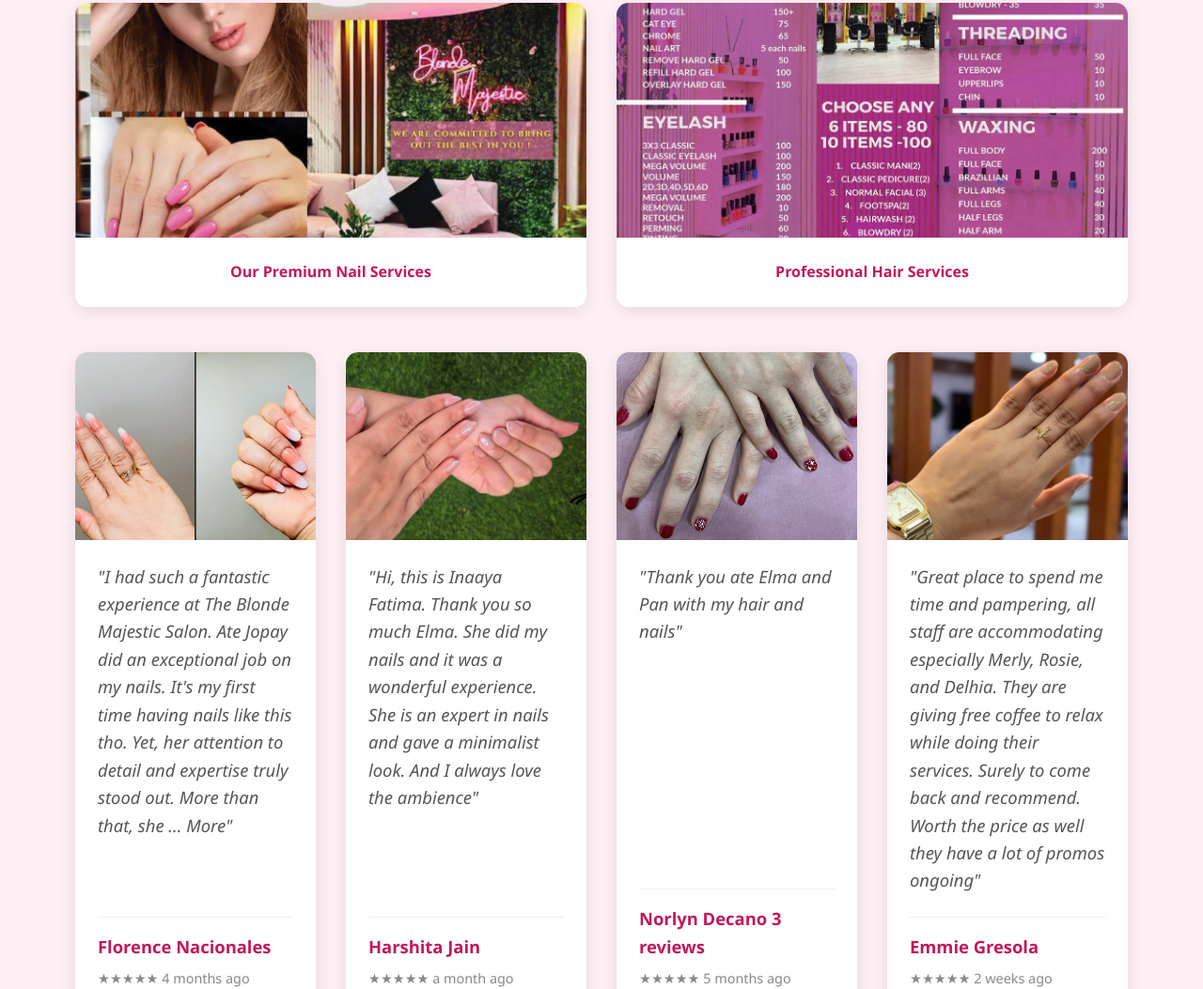
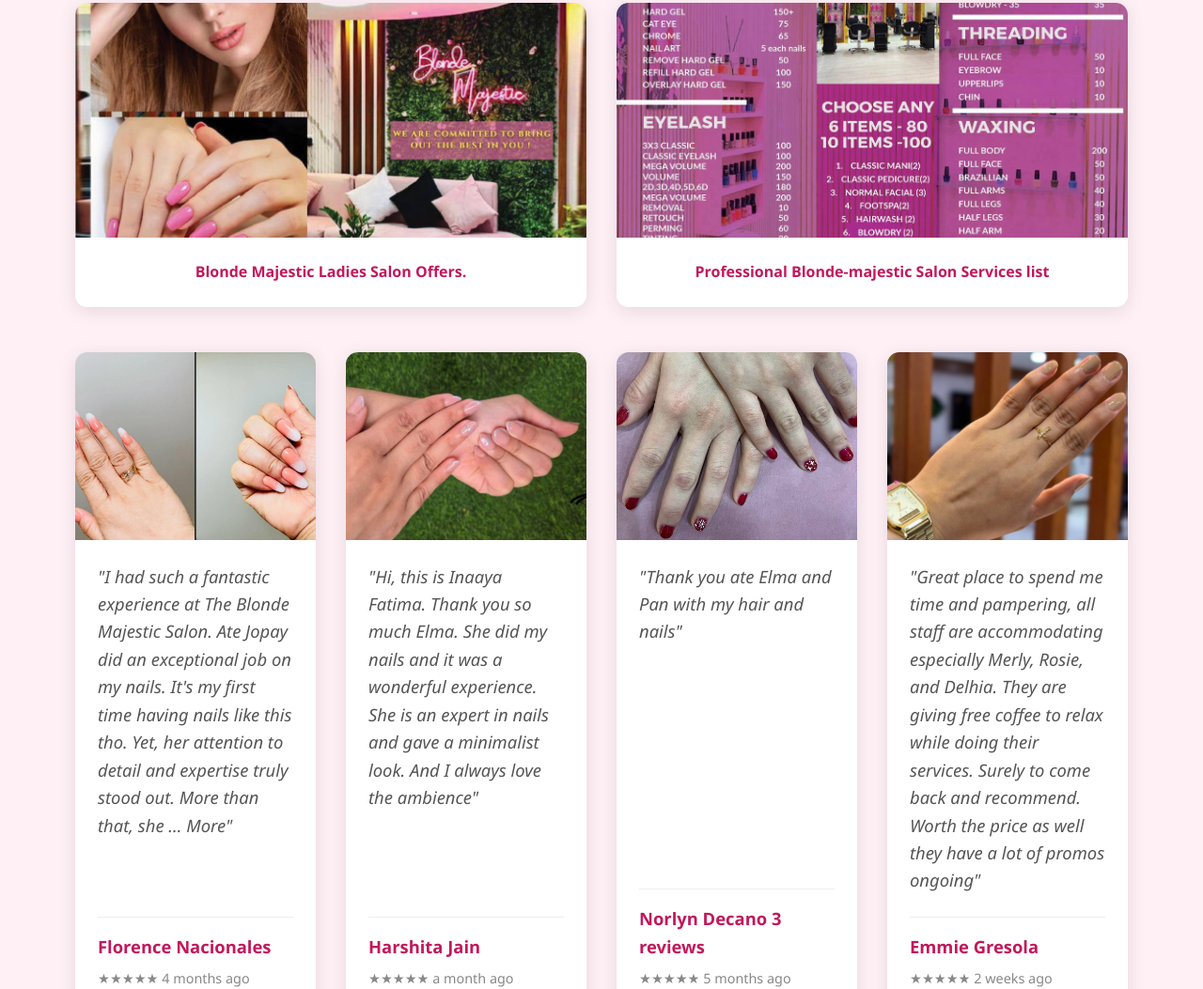
Before and after one commit to nassyqt79/Blonde-Majestic-Salon, a plain HTML site: page index.html in a window 1280 px wide. Shown: the part 2627-3680 px from the top of the page at 94% size. Drawn offline with Linux system fonts and the light colour scheme.

Commit message:
Update index.html

```diff
--- a/index.html
+++ b/index.html
@@ -1246,14 +1246,16 @@
     <div class="showcase-image-container">
       <img src="image/overall.jpeg" alt="Our Nail Services" class="showcase-image" loading="lazy">
     </div>
-    <div class="showcase-caption">Our Premium Nail Services</div>
+    <div class="showcase-caption">Blonde Majestic Ladies Salon Offers.
+
+</div>
   </div>
 
   <div class="showcase-card" data-image="image/all service.jpeg">
     <div class="showcase-image-container">
       <img src="image/all service.jpeg" alt="Our Hair Services" class="showcase-image" loading="lazy">
     </div>
-    <div class="showcase-caption">Professional Hair Services</div>
+    <div class="showcase-caption">Professional Blonde-majestic Salon Services list</div>
   </div>
 </div>
 
```
